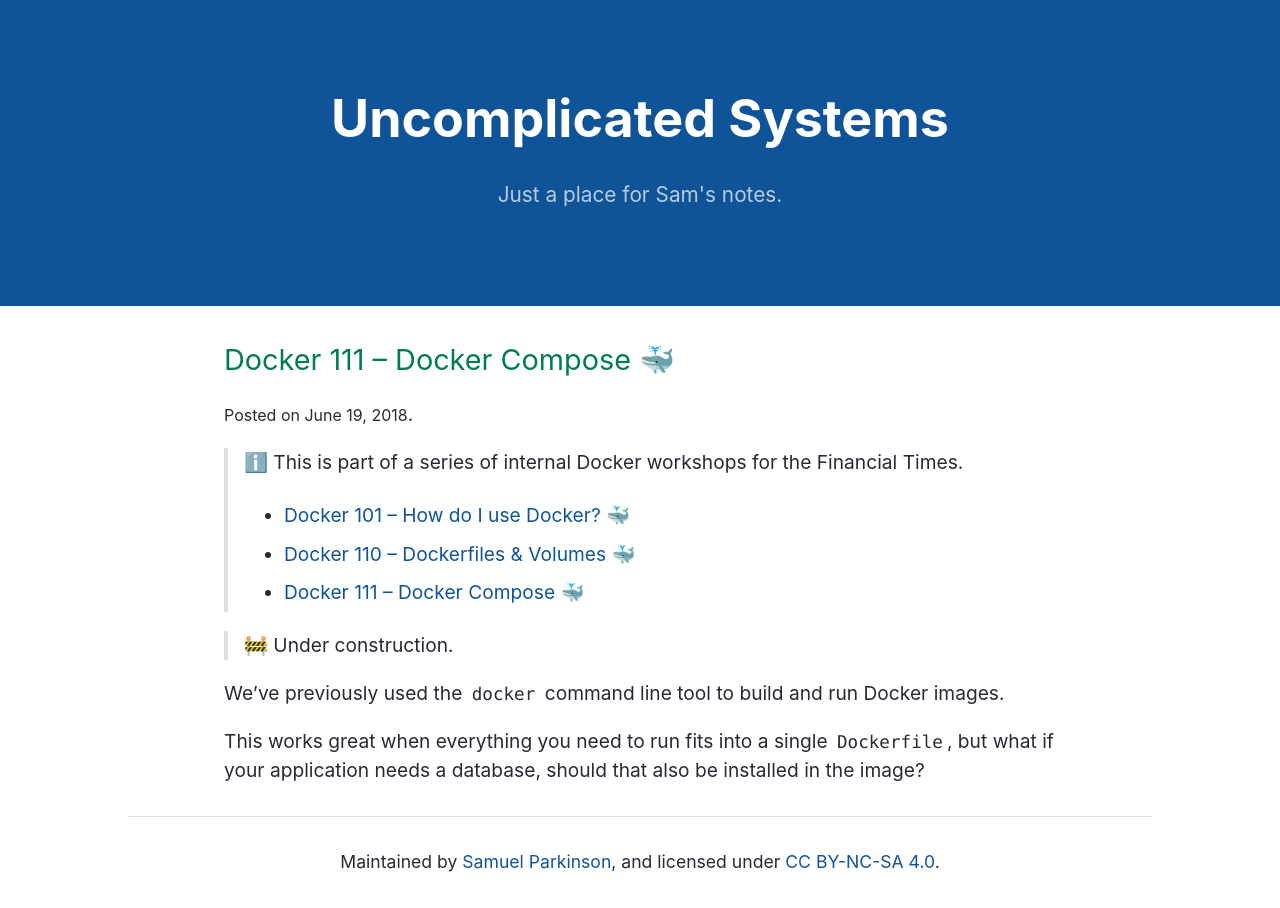
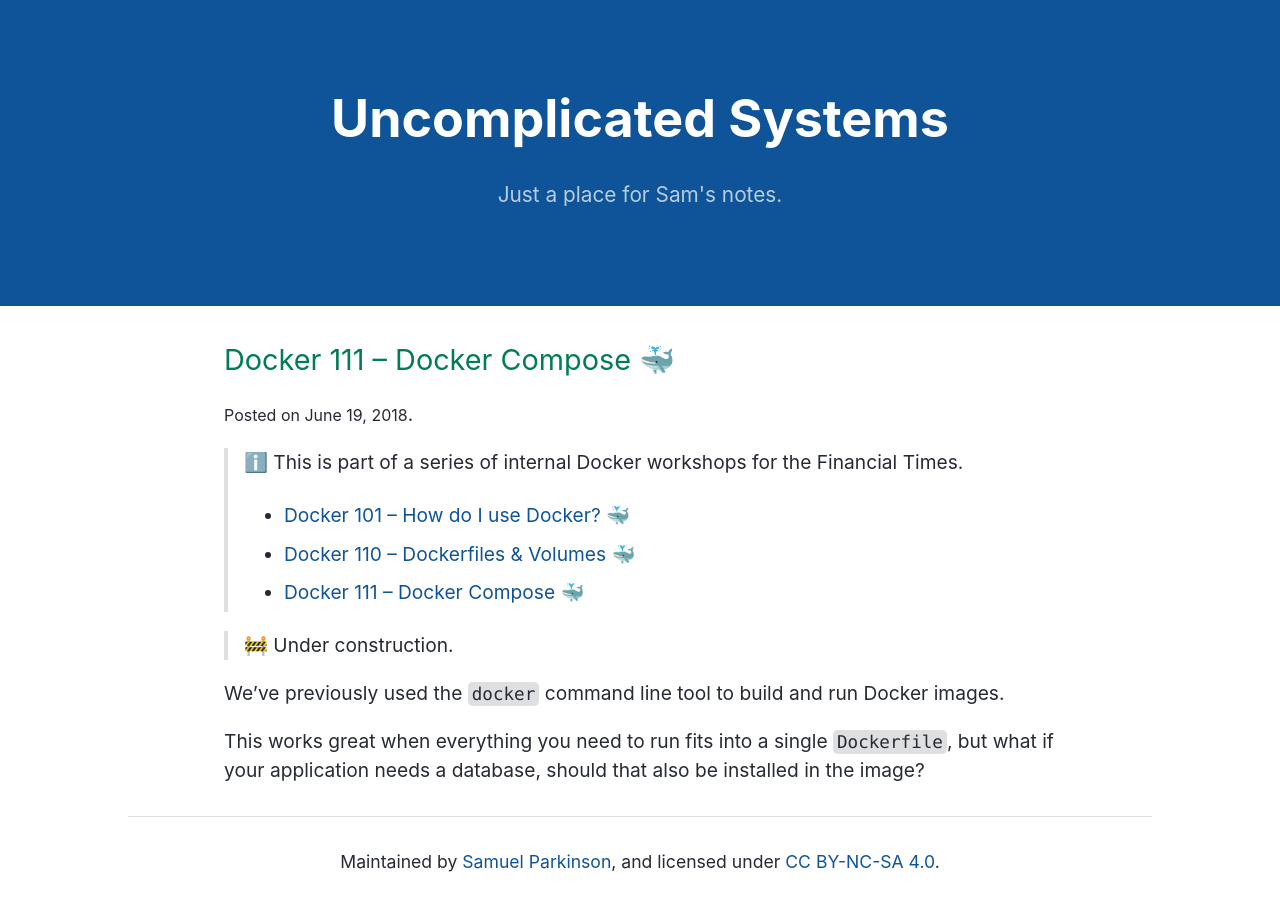
Before and after one commit to sjparkinson/uncomplicated.systems, a Jekyll site: the page built from _posts/2018-06-19-docker-0111-docker-compose.md, in a window 1280 px wide. Built offline with Jekyll 4.4.1, drawn with Linux system fonts in a browser that asks for light colours.

Commit message:
Update styles.scss

```diff
--- a/_includes/styles.scss
+++ b/_includes/styles.scss
@@ -163,6 +163,7 @@ main {
     font-family: Consolas, "Liberation Mono", Menlo, Courier, monospace;
     font-size: 1.1rem;
     border-radius: 0.3rem;
+    background-color: $code-bg-color;
   }
 
   pre {
```
